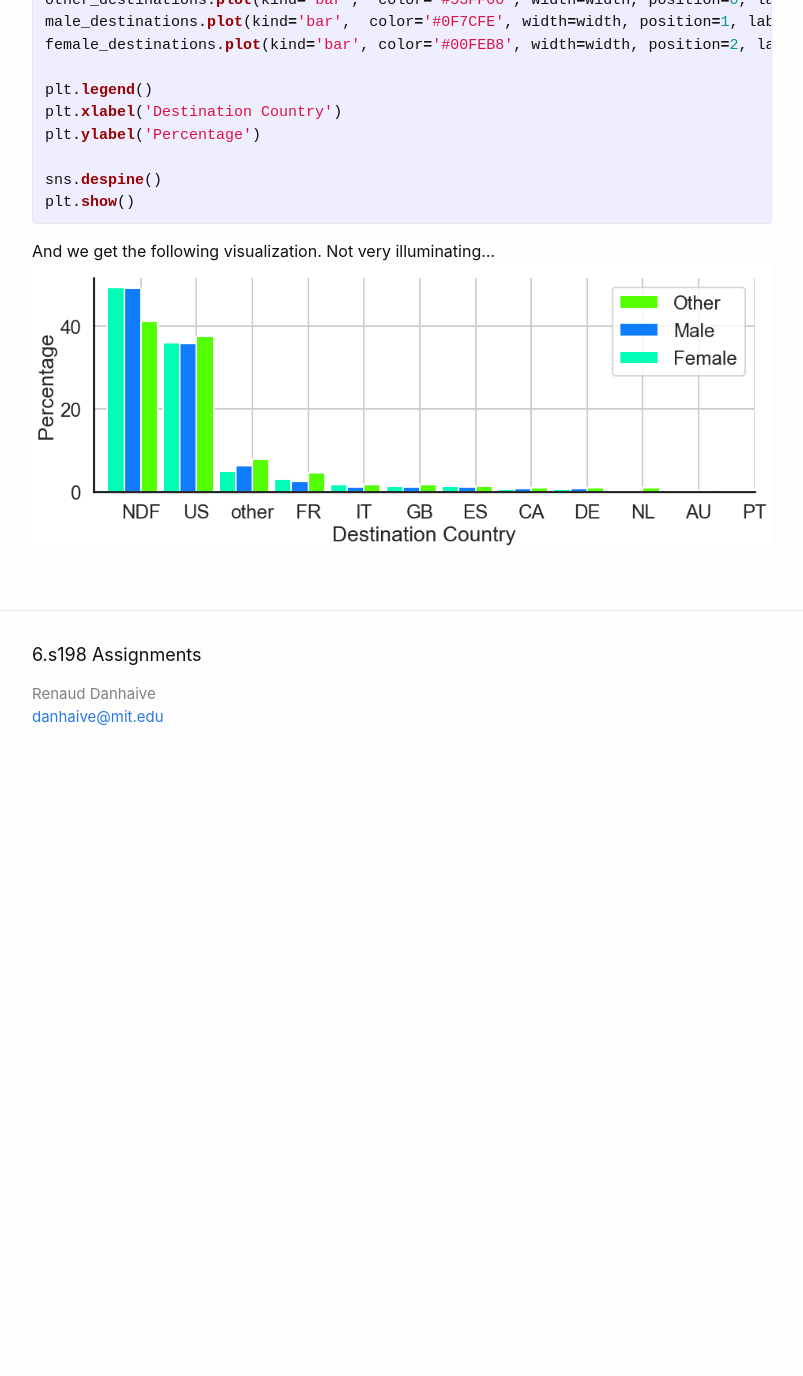
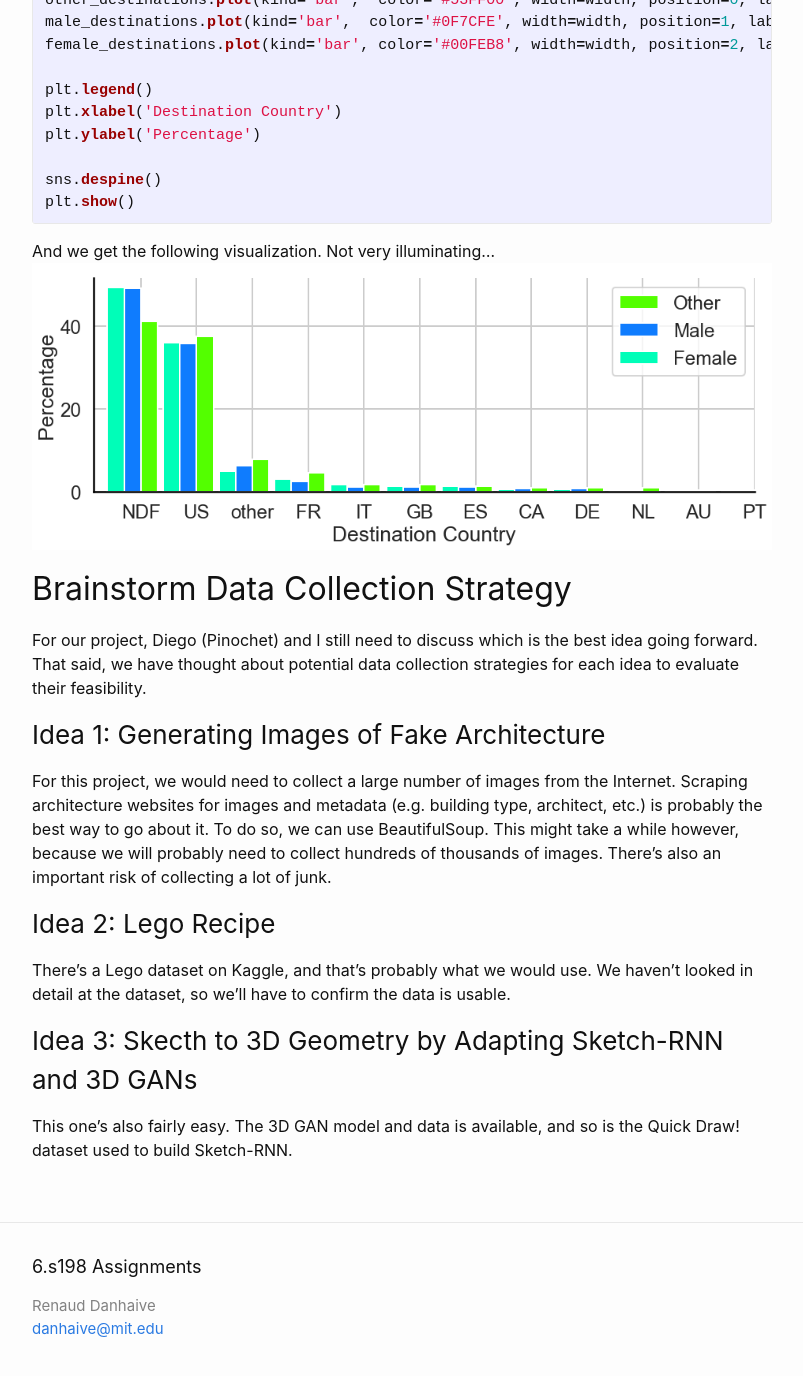
Before and after one commit to danhaive/6s198, a Jekyll site: the page built from _posts/2018-09-28-assignment-4.markdown, in a window 1280 px wide and 1400 px high, scrolled down 1062 px. Shown: the top 1376 px of the window, without its empty margins (238-1041 px from the left). Built offline with Jekyll 4.4.1, drawn with Linux system fonts in a browser that asks for light colours; before the commit the page ends 1850 px from its top, so only the background shows below that.

Commit message:
updated assignment 4

```diff
--- a/_posts/2018-09-28-assignment-4.markdown
+++ b/_posts/2018-09-28-assignment-4.markdown
@@ -52,3 +52,22 @@ plt.show()
 
 And we get the following visualization. Not very illuminating...
 ![img]({{ site.baseurl }}/assets/assignment-4/gender_country_plot.png)
+
+
+## Brainstorm Data Collection Strategy
+For our project, Diego (Pinochet) and I still need to discuss which is the best idea going forward. That said,
+we have thought about potential data collection strategies for each idea to evaluate their feasibility.
+
+### Idea 1: Generating Images of Fake Architecture
+For this project, we would need to collect a large number of images from the Internet. Scraping architecture websites
+for images and metadata (e.g. building type, architect, etc.) is probably the best way to go about it. To do so, we
+can use BeautifulSoup. This might take a while however, because we will probably need to collect hundreds of
+thousands of images. There's also an important risk of collecting a lot of junk.
+
+### Idea 2: Lego Recipe
+There's a Lego dataset on Kaggle, and that's probably what we would use. We haven't looked in detail at the dataset, so
+we'll have to confirm the data is usable.
+
+### Idea 3: Skecth to 3D Geometry by Adapting Sketch-RNN and 3D GANs
+This one's also fairly easy. The 3D GAN model and data is available, and so is the Quick Draw! dataset used to build
+Sketch-RNN.
```
